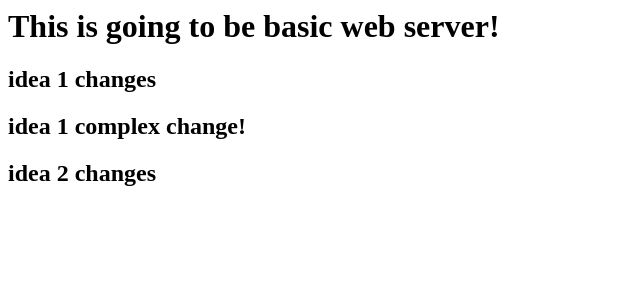
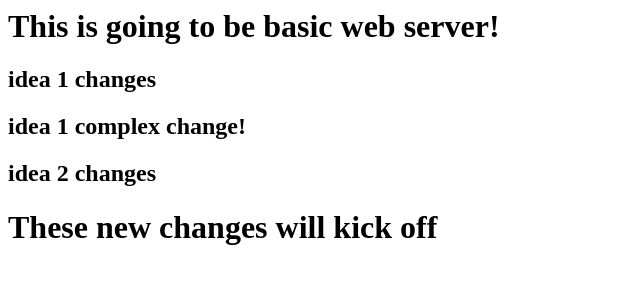
Before and after one commit to prashant7090/webapp, a plain HTML site: page index.html in a window 1280 px wide. Shown: the whole page, without its empty margins (0-640 px from the left). Drawn offline with Linux system fonts and the light colour scheme.

Commit message:
Checking Jenkins job.

```diff
--- a/index.html
+++ b/index.html
@@ -2,3 +2,4 @@
 <h2>idea 1 changes</h2>
 <h2>idea 1 complex change!</h2>
 <h2>idea 2 changes</h2>
+<h1>These new changes will kick off</h1>
```
